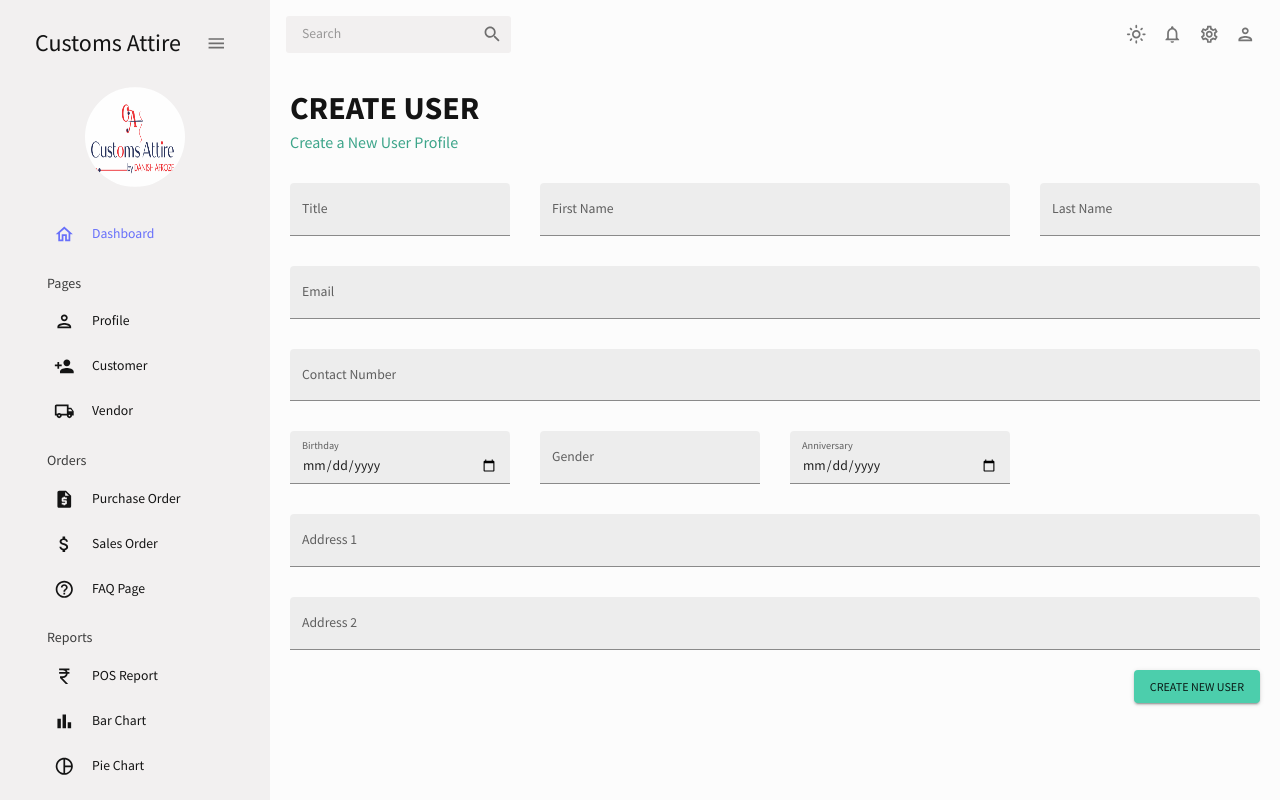
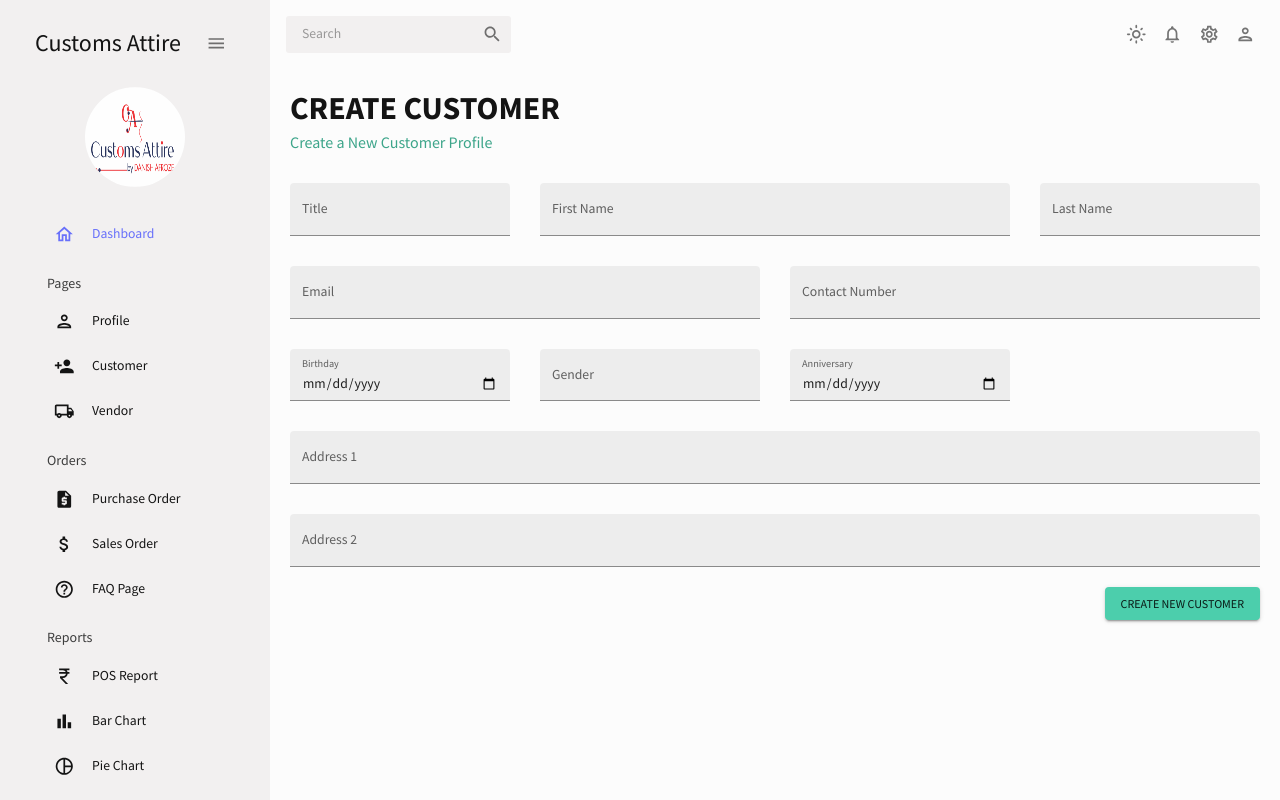
Before and after one commit to ghosh-arindam/CustomsAttire, a React (Create React App) app in the folder Client/customsattire.ui/: page /addCustomer in a window 1280 px wide. Built offline with nearby package versions, Linux system fonts and the light colour scheme.

Commit message:
Rename the label

```diff
--- a/Client/customsattire.ui/src/scenes/customer/AddCustomer.jsx
+++ b/Client/customsattire.ui/src/scenes/customer/AddCustomer.jsx
@@ -20,7 +20,10 @@ const AddCustomer = () => {
 
   return (
     <Box m="20px">
-      <Header title="CREATE USER" subtitle="Create a New User Profile" />
+      <Header
+        title="CREATE CUSTOMER"
+        subtitle="Create a New Customer Profile"
+      />
 
       <Formik
         onSubmit={handleFormSubmit}
@@ -91,10 +94,10 @@ const AddCustomer = () => {
                 onBlur={handleBlur}
                 onChange={handleChange}
                 value={values.emailId}
-                name="email"
+                name="emailId"
                 error={!!touched.emailId && !!errors.emailId}
                 helperText={touched.emailId && errors.emailId}
-                sx={{ gridColumn: "span 4" }}
+                sx={{ gridColumn: "span 2" }}
               />
               <TextField
                 fullWidth
@@ -107,7 +110,7 @@ const AddCustomer = () => {
                 name="phoneNo"
                 error={!!touched.phoneNo && !!errors.phoneNo}
                 helperText={touched.phoneNo && errors.phoneNo}
-                sx={{ gridColumn: "span 4" }}
+                sx={{ gridColumn: "span 2" }}
               />
               <TextField
                 id="date"
@@ -193,7 +196,7 @@ const AddCustomer = () => {
             </Box>
             <Box display="flex" justifyContent="end" mt="20px">
               <Button type="submit" color="secondary" variant="contained">
-                Create New User
+                Create New Customer
               </Button>
             </Box>
           </form>
```
